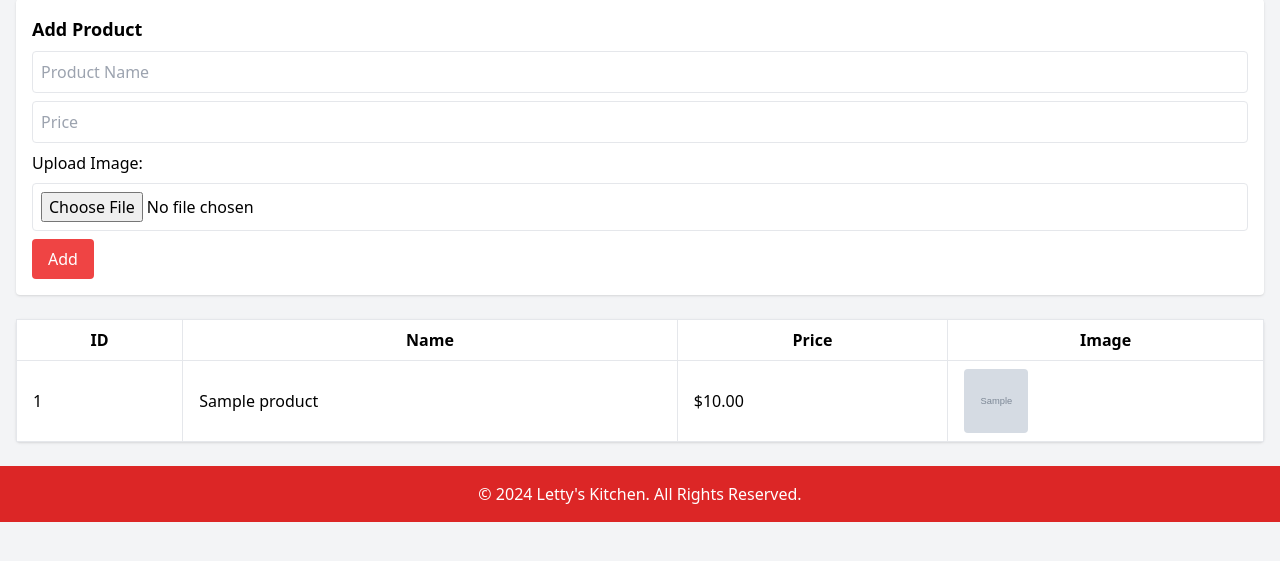
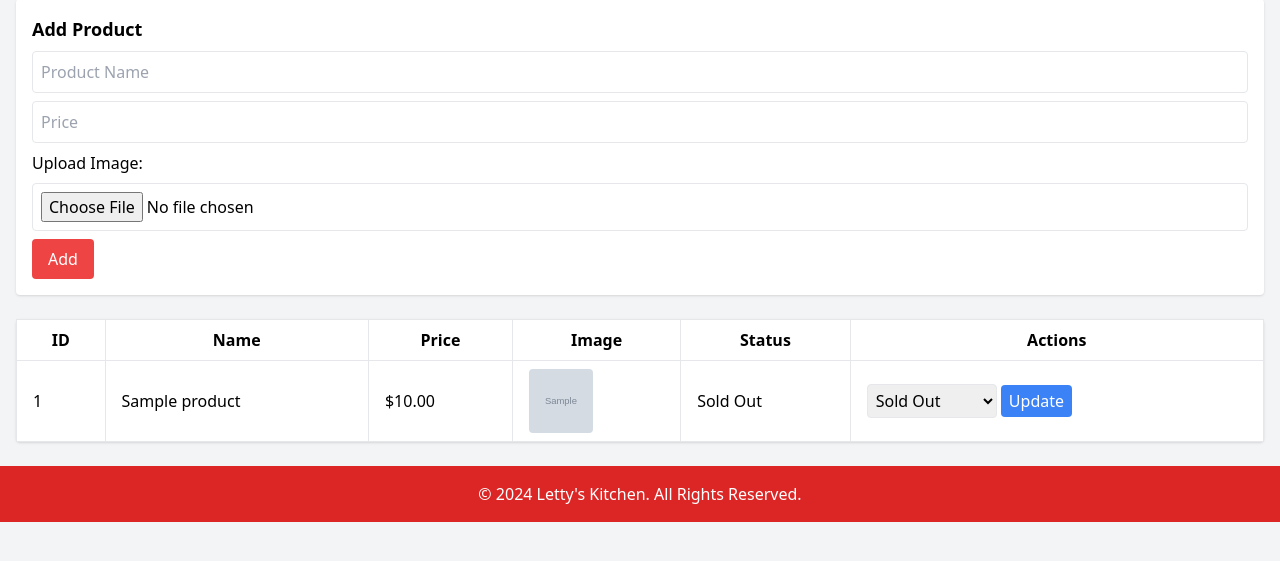
Before and after one commit to ajkarl/lettys-kitchen, a PHP site: page /products.php in a window 1280 px wide. Shown: the part 137-698 px from the top of the page. Run offline with PHP 8.4, Linux system fonts and the light colour scheme; tables that the repository leaves empty or names only in its code hold one stand-in row (values such as "Sample post"); grey boxes marked "Sample" are stand-in pictures; some libraries are stand-ins or nearby versions.

Commit message:
new updated code

```diff
--- a/lettys system2/products.php
+++ b/lettys system2/products.php
@@ -48,6 +48,17 @@ if (isset($_POST['add_product'])) {
     echo "<p class='text-green-500'>Product added successfully!</p>";
 }
 
+// Update Product Handler
+if (isset($_POST['edit_product'])) {
+    $id = $_POST['product_id'];
+    $status = $_POST['status'];
+
+    $stmt = $pdo->prepare("UPDATE products SET status = ? WHERE id = ?");
+    $stmt->execute([$status, $id]);
+
+    echo "<p class='text-green-500'>Product updated successfully!</p>";
+}
+
 // Display Products
 $stmt = $pdo->query("SELECT * FROM products");
 $products = $stmt->fetchAll(PDO::FETCH_ASSOC);
@@ -59,6 +70,8 @@ $products = $stmt->fetchAll(PDO::FETCH_ASSOC);
             <th class="border px-4 py-2">Name</th>
             <th class="border px-4 py-2">Price</th>
             <th class="border px-4 py-2">Image</th>
+            <th class="border px-4 py-2">Status</th>
+            <th class="border px-4 py-2">Actions</th>
         </tr>
     </thead>
     <tbody>
@@ -74,6 +87,18 @@ $products = $stmt->fetchAll(PDO::FETCH_ASSOC);
                         No Image
                     <?php endif; ?>
                 </td>
+                <td class="border px-4 py-2"><?= $product['status'] ?? 'Available' ?></td>
+                <td class="border px-4 py-2">
+                    <form method="POST" class="inline">
+                        <input type="hidden" name="product_id" value="<?= $product['id'] ?>">
+                        <select name="status" class="border rounded p-1">
+                            <option value="Available" <?= ($product['status'] ?? 'Available') === 'Available' ? 'selected' : '' ?>>Available</option>
+                            <option value="Sold Out" <?= ($product['status'] ?? '') === 'Sold Out' ? 'selected' : '' ?>>Sold Out</option>
+                            <option value="Not Available" <?= ($product['status'] ?? '') === 'Not Available' ? 'selected' : '' ?>>Not Available</option>
+                        </select>
+                        <button type="submit" name="edit_product" class="bg-blue-500 text-white px-2 py-1 rounded">Update</button>
+                    </form>
+                </td>
             </tr>
         <?php endforeach; ?>
     </tbody>
```
Also changed, not shown: lettys system2/index.php (+7 -1 lines).
